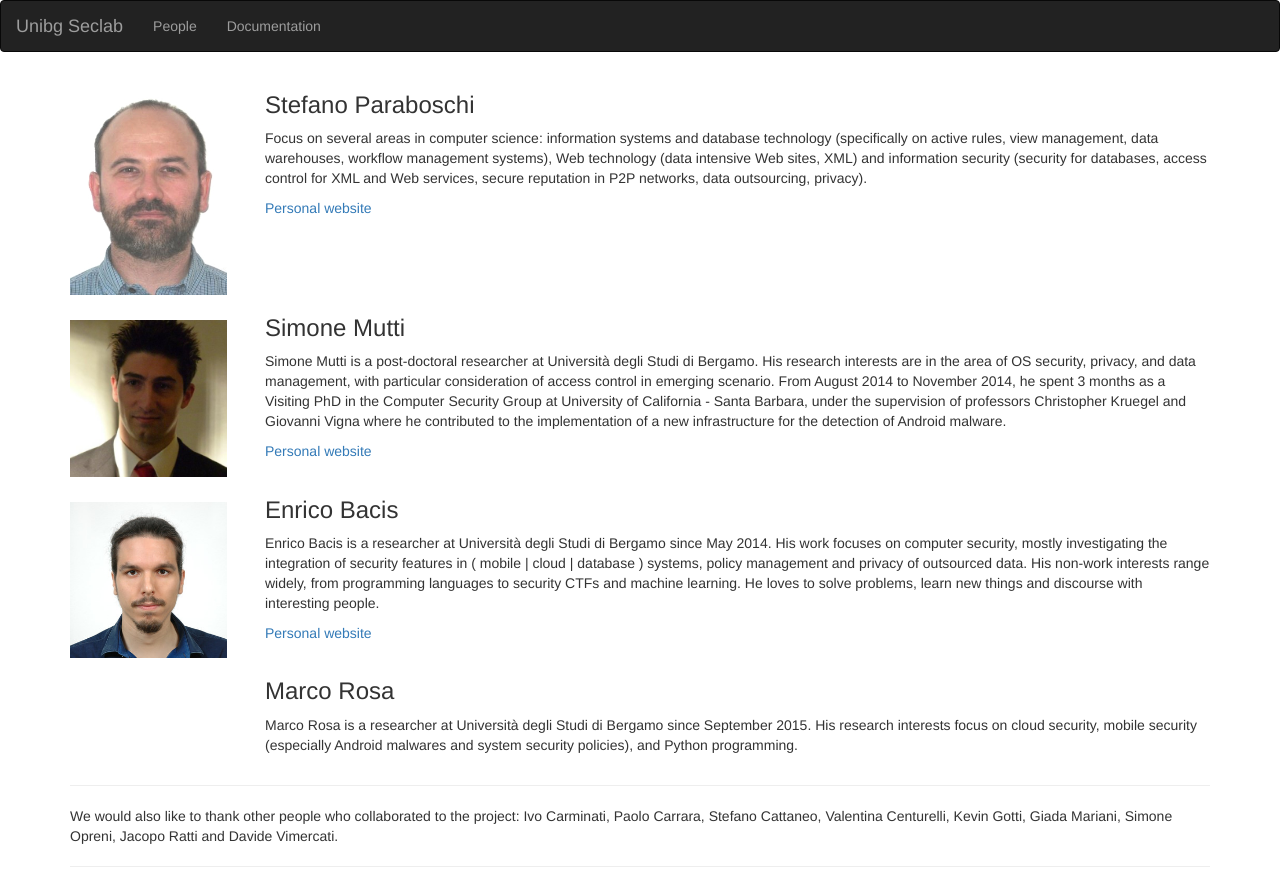
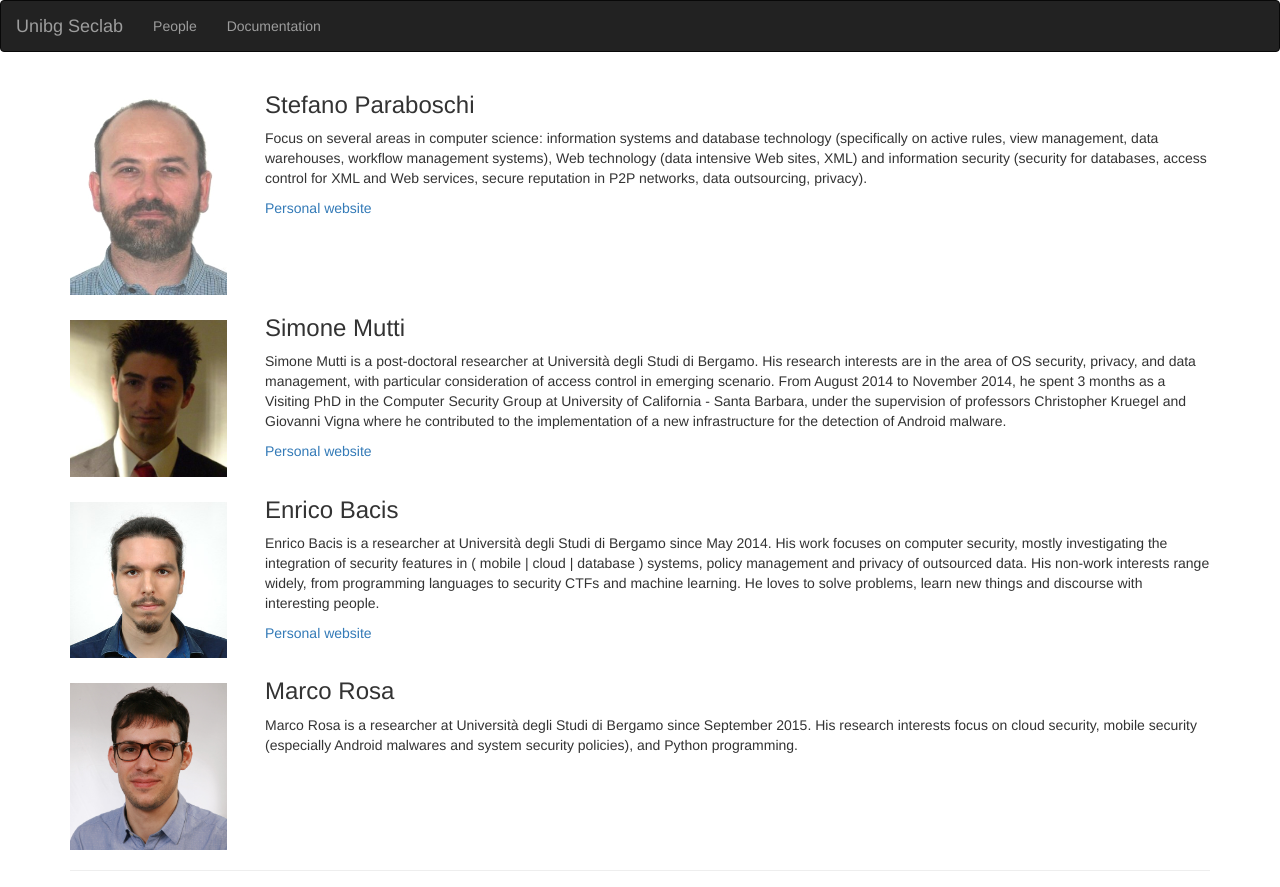
Before and after one commit to unibg-seclab/unibg-seclab.github.io, a Jekyll site: the page built from people.html, in a window 1280 px wide. Shown: the top 887 px of the page. Built offline with Jekyll 4.4.1, drawn with Linux system fonts in a browser that asks for light colours; grey boxes are pictures that could not be loaded.

Commit message:
Add mrosa picture.

```diff
--- a/people.html
+++ b/people.html
@@ -9,7 +9,7 @@ title: People
 
 {% include person.html name="Enrico Bacis" image="/assets/people/bacis.jpg" website="http://enricobacis.com" description="Enrico Bacis is a researcher at Università degli Studi di Bergamo since May 2014. His work focuses on computer security, mostly investigating the integration of security features in ( mobile | cloud | database ) systems, policy management and privacy of outsourced data. His non-work interests range widely, from programming languages to security CTFs and machine learning. He loves to solve problems, learn new things and discourse with interesting people." %}
 
-{% include person.html name="Marco Rosa" description="Marco Rosa is a researcher at Università degli Studi di Bergamo since September 2015. His research interests focus on cloud security, mobile security (especially Android malwares and system security policies), and Python programming." %}
+{% include person.html name="Marco Rosa" image="/assets/people/rosa.jpg" description="Marco Rosa is a researcher at Università degli Studi di Bergamo since September 2015. His research interests focus on cloud security, mobile security (especially Android malwares and system security policies), and Python programming." %}
 
 <hr />
 We would also like to thank other people who collaborated to the project: Ivo Carminati, Paolo Carrara, Stefano Cattaneo, Valentina Centurelli, Kevin Gotti, Giada Mariani, Simone Opreni, Jacopo Ratti and Davide Vimercati.
```
Also changed, not shown: assets/people/rosa.jpg (added).
